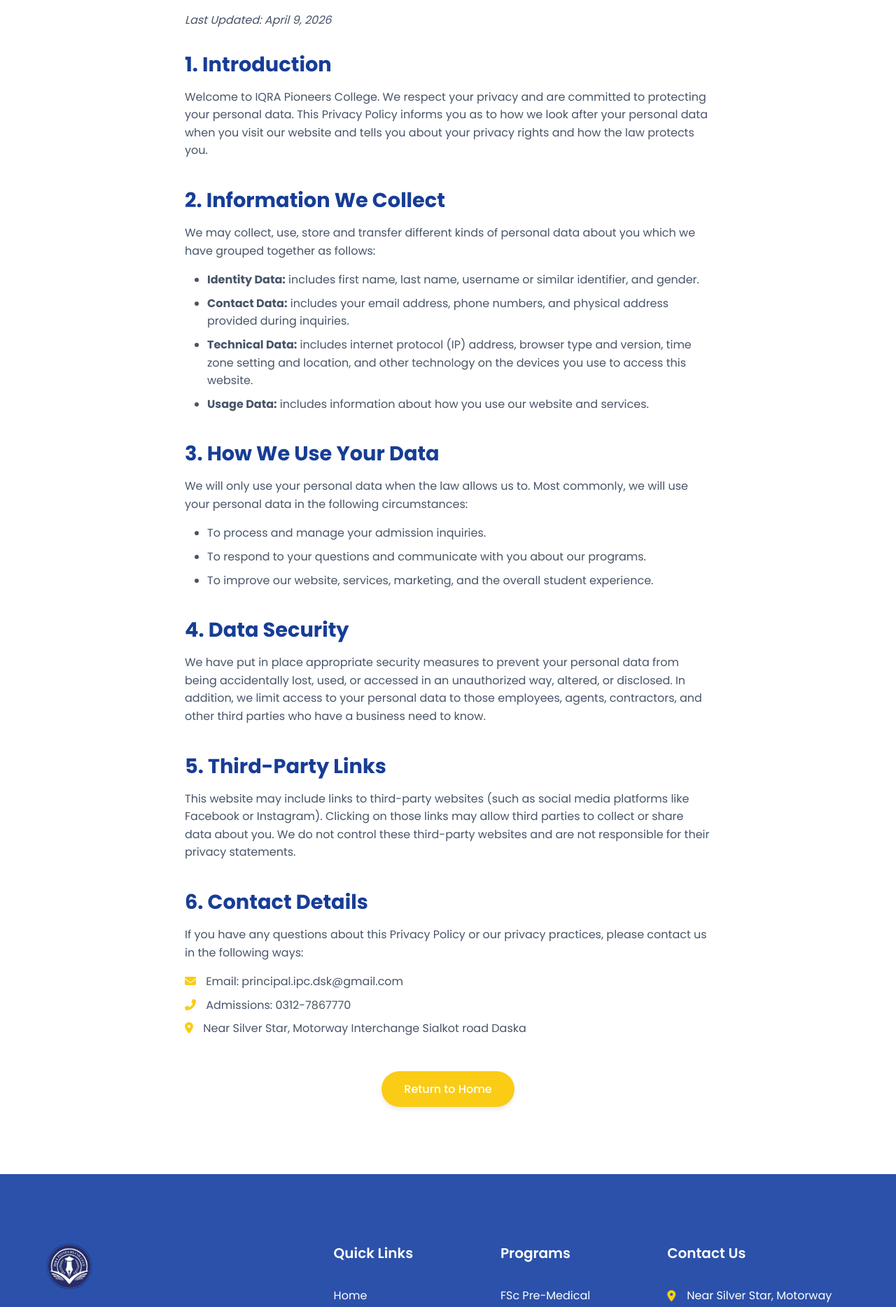
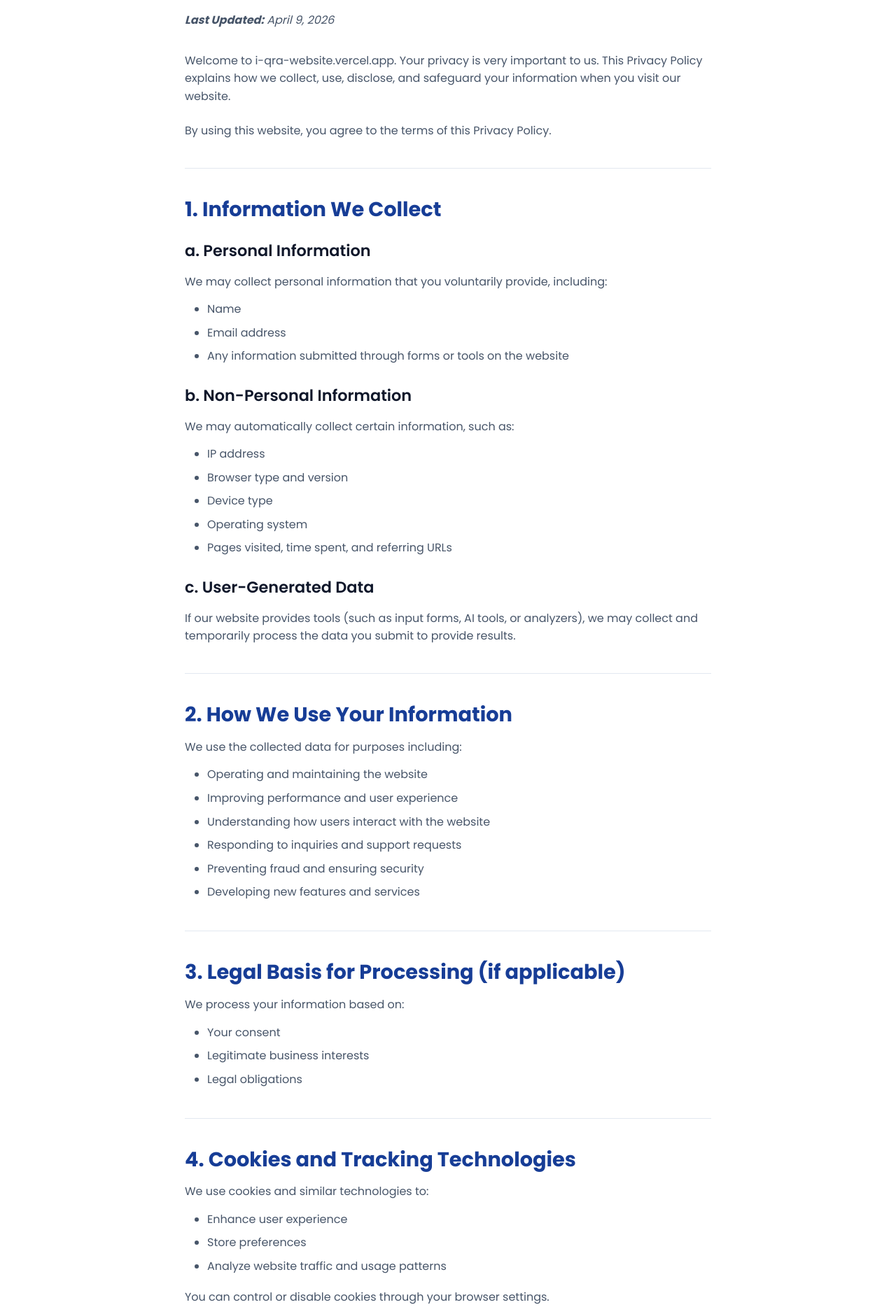
Before and after one commit to coder-363/-iQRA-website, a React (Vite) app: page /privacy-policy in a window 1280 px wide. Shown: the part 880-2748 px from the top of the page at 70% size. Built offline with nearby package versions, Linux system fonts and the light colour scheme.

Commit message:
Update Privacy Policy with requested text structure

```diff
--- a/src/pages/PrivacyPolicy.jsx
+++ b/src/pages/PrivacyPolicy.jsx
@@ -5,16 +5,16 @@
   return (
     <>
       {/* HERO SECTION */}
-      <section className="hero-redesign" id="privacy-hero">
+      <section className="hero-redesign page-header-offset" id="privacy-hero">
         <div className="hero-bg-slider">
-          <div className="hero-slide active" style={{ backgroundImage: "url('/img/cool.jpg')", opacity: 0.2 }}></div>
+          <div className="hero-slide active" style={{ backgroundImage: "url('/img/cool.jpg')", opacity: 0.15 }}></div>
           <div className="hero-dark-overlay" style={{ background: 'var(--primary-blue)' }}></div>
         </div>
         <div className="container hero-redesign-container">
           <div className="hero-redesign-content" data-aos="fade-up" data-aos-duration="400">
             <span className="hero-tag">🔒 Legal & Operations</span>
             <h1 className="hero-redesign-title">Privacy Policy</h1>
-            <p className="hero-redesign-tagline">How we handle and protect your personal information.</p>
+            <p className="hero-redesign-tagline">How we collect, use, and protect your information.</p>
           </div>
         </div>
       </section>
@@ -23,52 +23,146 @@
       <section className="section bg-white text-left">
         <div className="container" style={{ maxWidth: '800px', margin: '0 auto', color: 'var(--text-medium)' }} data-aos="fade-up" data-aos-duration="400">
 
-          <p style={{ marginBottom: '2rem', fontStyle: 'italic' }}>Last Updated: April 9, 2026</p>
+          <p style={{ marginBottom: '2rem', fontStyle: 'italic' }}><strong>Last Updated:</strong> April 9, 2026</p>
 
-          <h2 style={{ fontSize: '1.8rem', color: 'var(--primary-blue)', marginBottom: '1rem', marginTop: '2rem' }}>1. Introduction</h2>
-          <p style={{ marginBottom: '1rem' }}>
-            Welcome to IQRA Pioneers College. We respect your privacy and are committed to protecting your personal data.
-            This Privacy Policy informs you as to how we look after your personal data when you visit our website and tells you about your privacy rights and how the law protects you.
+          <p style={{ marginBottom: '1.5rem' }}>
+            Welcome to i-qra-website.vercel.app. Your privacy is very important to us. This Privacy Policy explains how we collect, use, disclose, and safeguard your information when you visit our website.
+          </p>
+          <p style={{ marginBottom: '2.5rem' }}>
+            By using this website, you agree to the terms of this Privacy Policy.
           </p>
 
-          <h2 style={{ fontSize: '1.8rem', color: 'var(--primary-blue)', marginBottom: '1rem', marginTop: '2.5rem' }}>2. Information We Collect</h2>
-          <p style={{ marginBottom: '1rem' }}>We may collect, use, store and transfer different kinds of personal data about you which we have grouped together as follows:</p>
-          <ul style={{ listStyleType: 'disc', paddingLeft: '2rem', marginBottom: '1.5rem' }}>
-            <li style={{ marginBottom: '0.5rem' }}><strong>Identity Data:</strong> includes first name, last name, username or similar identifier, and gender.</li>
-            <li style={{ marginBottom: '0.5rem' }}><strong>Contact Data:</strong> includes your email address, phone numbers, and physical address provided during inquiries.</li>
-            <li style={{ marginBottom: '0.5rem' }}><strong>Technical Data:</strong> includes internet protocol (IP) address, browser type and version, time zone setting and location, and other technology on the devices you use to access this website.</li>
-            <li style={{ marginBottom: '0.5rem' }}><strong>Usage Data:</strong> includes information about how you use our website and services.</li>
+          <hr style={{ borderTop: '1px solid #e2e8f0', marginBottom: '2.5rem' }} />
+
+          <h2 style={{ fontSize: '1.8rem', color: 'var(--primary-blue)', marginBottom: '1rem' }}>1. Information We Collect</h2>
+
+          <h3 style={{ fontSize: '1.4rem', color: 'var(--text-dark)', marginTop: '1.5rem', marginBottom: '0.8rem' }}>a. Personal Information</h3>
+          <p style={{ marginBottom: '0.8rem' }}>We may collect personal information that you voluntarily provide, including:</p>
+          <ul style={{ listStyleType: 'disc', paddingLeft: '2rem', marginBottom: '1.5rem', lineHeight: '1.8' }}>
+            <li style={{ marginBottom: '0.3rem' }}>Name</li>
+            <li style={{ marginBottom: '0.3rem' }}>Email address</li>
+            <li style={{ marginBottom: '0.3rem' }}>Any information submitted through forms or tools on the website</li>
           </ul>
 
-          <h2 style={{ fontSize: '1.8rem', color: 'var(--primary-blue)', marginBottom: '1rem', marginTop: '2.5rem' }}>3. How We Use Your Data</h2>
-          <p style={{ marginBottom: '1rem' }}>We will only use your personal data when the law allows us to. Most commonly, we will use your personal data in the following circumstances:</p>
-          <ul style={{ listStyleType: 'disc', paddingLeft: '2rem', marginBottom: '1.5rem' }}>
-            <li style={{ marginBottom: '0.5rem' }}>To process and manage your admission inquiries.</li>
-            <li style={{ marginBottom: '0.5rem' }}>To respond to your questions and communicate with you about our programs.</li>
-            <li style={{ marginBottom: '0.5rem' }}>To improve our website, services, marketing, and the overall student experience.</li>
+          <h3 style={{ fontSize: '1.4rem', color: 'var(--text-dark)', marginTop: '1.5rem', marginBottom: '0.8rem' }}>b. Non-Personal Information</h3>
+          <p style={{ marginBottom: '0.8rem' }}>We may automatically collect certain information, such as:</p>
+          <ul style={{ listStyleType: 'disc', paddingLeft: '2rem', marginBottom: '1.5rem', lineHeight: '1.8' }}>
+            <li style={{ marginBottom: '0.3rem' }}>IP address</li>
+            <li style={{ marginBottom: '0.3rem' }}>Browser type and version</li>
+            <li style={{ marginBottom: '0.3rem' }}>Device type</li>
+            <li style={{ marginBottom: '0.3rem' }}>Operating system</li>
+            <li style={{ marginBottom: '0.3rem' }}>Pages visited, time spent, and referring URLs</li>
           </ul>
 
-          <h2 style={{ fontSize: '1.8rem', color: 'var(--primary-blue)', marginBottom: '1rem', marginTop: '2.5rem' }}>4. Data Security</h2>
-          <p style={{ marginBottom: '1.5rem' }}>
-            We have put in place appropriate security measures to prevent your personal data from being accidentally lost, used, or accessed in an unauthorized way, altered, or disclosed.
-            In addition, we limit access to your personal data to those employees, agents, contractors, and other third parties who have a business need to know.
+          <h3 style={{ fontSize: '1.4rem', color: 'var(--text-dark)', marginTop: '1.5rem', marginBottom: '0.8rem' }}>c. User-Generated Data</h3>
+          <p style={{ marginBottom: '2.5rem' }}>If our website provides tools (such as input forms, AI tools, or analyzers), we may collect and temporarily process the data you submit to provide results.</p>
+
+          <hr style={{ borderTop: '1px solid #e2e8f0', marginBottom: '2.5rem' }} />
+
+          <h2 style={{ fontSize: '1.8rem', color: 'var(--primary-blue)', marginBottom: '1rem' }}>2. How We Use Your Information</h2>
+          <p style={{ marginBottom: '0.8rem' }}>We use the collected data for purposes including:</p>
+          <ul style={{ listStyleType: 'disc', paddingLeft: '2rem', marginBottom: '2.5rem', lineHeight: '1.8' }}>
+            <li style={{ marginBottom: '0.3rem' }}>Operating and maintaining the website</li>
+            <li style={{ marginBottom: '0.3rem' }}>Improving performance and user experience</li>
+            <li style={{ marginBottom: '0.3rem' }}>Understanding how users interact with the website</li>
+            <li style={{ marginBottom: '0.3rem' }}>Responding to inquiries and support requests</li>
+            <li style={{ marginBottom: '0.3rem' }}>Preventing fraud and ensuring security</li>
+            <li style={{ marginBottom: '0.3rem' }}>Developing new features and services</li>
+          </ul>
+
+          <hr style={{ borderTop: '1px solid #e2e8f0', marginBottom: '2.5rem' }} />
+
+          <h2 style={{ fontSize: '1.8rem', color: 'var(--primary-blue)', marginBottom: '1rem' }}>3. Legal Basis for Processing (if applicable)</h2>
+          <p style={{ marginBottom: '0.8rem' }}>We process your information based on:</p>
+          <ul style={{ listStyleType: 'disc', paddingLeft: '2rem', marginBottom: '2.5rem', lineHeight: '1.8' }}>
+            <li style={{ marginBottom: '0.3rem' }}>Your consent</li>
+            <li style={{ marginBottom: '0.3rem' }}>Legitimate business interests</li>
+            <li style={{ marginBottom: '0.3rem' }}>Legal obligations</li>
+          </ul>
+
+          <hr style={{ borderTop: '1px solid #e2e8f0', marginBottom: '2.5rem' }} />
+
+          <h2 style={{ fontSize: '1.8rem', color: 'var(--primary-blue)', marginBottom: '1rem' }}>4. Cookies and Tracking Technologies</h2>
+          <p style={{ marginBottom: '0.8rem' }}>We use cookies and similar technologies to:</p>
+          <ul style={{ listStyleType: 'disc', paddingLeft: '2rem', marginBottom: '1rem', lineHeight: '1.8' }}>
+            <li style={{ marginBottom: '0.3rem' }}>Enhance user experience</li>
+            <li style={{ marginBottom: '0.3rem' }}>Store preferences</li>
+            <li style={{ marginBottom: '0.3rem' }}>Analyze website traffic and usage patterns</li>
+          </ul>
+          <p style={{ marginBottom: '2.5rem' }}>You can control or disable cookies through your browser settings.</p>
+
+          <hr style={{ borderTop: '1px solid #e2e8f0', marginBottom: '2.5rem' }} />
+
+          <h2 style={{ fontSize: '1.8rem', color: 'var(--primary-blue)', marginBottom: '1rem' }}>5. Third-Party Services</h2>
+          <p style={{ marginBottom: '0.8rem' }}>We may use third-party tools and services such as:</p>
+          <ul style={{ listStyleType: 'disc', paddingLeft: '2rem', marginBottom: '1rem', lineHeight: '1.8' }}>
+            <li style={{ marginBottom: '0.3rem' }}>Analytics providers</li>
+            <li style={{ marginBottom: '0.3rem' }}>Hosting services</li>
+            <li style={{ marginBottom: '0.3rem' }}>AI or automation tools</li>
+          </ul>
+          <p style={{ marginBottom: '2.5rem' }}>These third parties may collect, store, and process your data according to their own privacy policies. We are not responsible for their practices.</p>
+
+          <hr style={{ borderTop: '1px solid #e2e8f0', marginBottom: '2.5rem' }} />
+
+          <h2 style={{ fontSize: '1.8rem', color: 'var(--primary-blue)', marginBottom: '1rem' }}>6. Data Retention</h2>
+          <p style={{ marginBottom: '0.8rem' }}>We retain your information only for as long as necessary to:</p>
+          <ul style={{ listStyleType: 'disc', paddingLeft: '2rem', marginBottom: '2.5rem', lineHeight: '1.8' }}>
+            <li style={{ marginBottom: '0.3rem' }}>Fulfill the purposes outlined in this policy</li>
+            <li style={{ marginBottom: '0.3rem' }}>Comply with legal obligations</li>
+            <li style={{ marginBottom: '0.3rem' }}>Resolve disputes</li>
+          </ul>
+
+          <hr style={{ borderTop: '1px solid #e2e8f0', marginBottom: '2.5rem' }} />
+
+          <h2 style={{ fontSize: '1.8rem', color: 'var(--primary-blue)', marginBottom: '1rem' }}>7. Data Security</h2>
+          <p style={{ marginBottom: '2.5rem' }}>We implement reasonable technical and organizational measures to protect your data. However, no online system is completely secure, and we cannot guarantee absolute security.</p>
+
+          <hr style={{ borderTop: '1px solid #e2e8f0', marginBottom: '2.5rem' }} />
+
+          <h2 style={{ fontSize: '1.8rem', color: 'var(--primary-blue)', marginBottom: '1rem' }}>8. Your Rights</h2>
+          <p style={{ marginBottom: '0.8rem' }}>Depending on your location, you may have the right to:</p>
+          <ul style={{ listStyleType: 'disc', paddingLeft: '2rem', marginBottom: '1rem', lineHeight: '1.8' }}>
+            <li style={{ marginBottom: '0.3rem' }}>Access your personal data</li>
+            <li style={{ marginBottom: '0.3rem' }}>Request correction or deletion</li>
+            <li style={{ marginBottom: '0.3rem' }}>Withdraw consent</li>
+            <li style={{ marginBottom: '0.3rem' }}>Object to data processing</li>
+          </ul>
+          <p style={{ marginBottom: '2.5rem' }}>To exercise these rights, contact us using the details below.</p>
+
+          <hr style={{ borderTop: '1px solid #e2e8f0', marginBottom: '2.5rem' }} />
+
+          <h2 style={{ fontSize: '1.8rem', color: 'var(--primary-blue)', marginBottom: '1rem' }}>9. Children's Privacy</h2>
+          <p style={{ marginBottom: '2.5rem' }}>Our services are not intended for children under 13. We do not knowingly collect personal information from children.</p>
+
+          <hr style={{ borderTop: '1px solid #e2e8f0', marginBottom: '2.5rem' }} />
+
+          <h2 style={{ fontSize: '1.8rem', color: 'var(--primary-blue)', marginBottom: '1rem' }}>10. External Links</h2>
+          <p style={{ marginBottom: '2.5rem' }}>Our website may contain links to external websites. We are not responsible for the privacy practices or content of those websites.</p>
+
+          <hr style={{ borderTop: '1px solid #e2e8f0', marginBottom: '2.5rem' }} />
+
+          <h2 style={{ fontSize: '1.8rem', color: 'var(--primary-blue)', marginBottom: '1rem' }}>11. International Data Transfers</h2>
+          <p style={{ marginBottom: '2.5rem' }}>Your information may be transferred to and processed in countries outside your location, where data protection laws may differ.</p>
+
+          <hr style={{ borderTop: '1px solid #e2e8f0', marginBottom: '2.5rem' }} />
+
+          <h2 style={{ fontSize: '1.8rem', color: 'var(--primary-blue)', marginBottom: '1rem' }}>12. Changes to This Privacy Policy</h2>
+          <p style={{ marginBottom: '2.5rem' }}>We may update this Privacy Policy periodically. Any changes will be posted on this page with an updated revision date.</p>
+
+          <hr style={{ borderTop: '1px solid #e2e8f0', marginBottom: '2.5rem' }} />
+
+          <h2 style={{ fontSize: '1.8rem', color: 'var(--primary-blue)', marginBottom: '1rem' }}>13. Contact Information</h2>
+          <p style={{ marginBottom: '1rem' }}>If you have any questions, concerns, or requests regarding this Privacy Policy, you can contact us at:</p>
+          <p style={{ marginBottom: '2.5rem' }}>
+            <strong>Email:</strong> <a href="mailto:principal.ipc.dsk@gmail.com" style={{ color: 'var(--primary-blue)', textDecoration: 'underline', fontWeight: 'bold' }}>principal.ipc.dsk@gmail.com</a>
           </p>
 
-          <h2 style={{ fontSize: '1.8rem', color: 'var(--primary-blue)', marginBottom: '1rem', marginTop: '2.5rem' }}>5. Third-Party Links</h2>
-          <p style={{ marginBottom: '1.5rem' }}>
-            This website may include links to third-party websites (such as social media platforms like Facebook or Instagram).
-            Clicking on those links may allow third parties to collect or share data about you. We do not control these third-party websites and are not responsible for their privacy statements.
-          </p>
+          <hr style={{ borderTop: '1px solid #e2e8f0', marginBottom: '2.5rem' }} />
 
-          <h2 style={{ fontSize: '1.8rem', color: 'var(--primary-blue)', marginBottom: '1rem', marginTop: '2.5rem' }}>6. Contact Details</h2>
-          <p style={{ marginBottom: '1rem' }}>If you have any questions about this Privacy Policy or our privacy practices, please contact us in the following ways:</p>
-          <ul style={{ listStyleType: 'none', paddingLeft: '0', marginBottom: '3rem' }}>
-            <li style={{ marginBottom: '0.5rem' }}><i className="fas fa-envelope" style={{ color: 'var(--accent-yellow)', marginRight: '10px' }}></i> Email: principal.ipc.dsk@gmail.com</li>
-            <li style={{ marginBottom: '0.5rem' }}><i className="fas fa-phone-alt" style={{ color: 'var(--accent-yellow)', marginRight: '10px' }}></i> Admissions: 0312-7867770</li>
-            <li style={{ marginBottom: '0.5rem' }}><i className="fas fa-location-dot" style={{ color: 'var(--accent-yellow)', marginRight: '10px' }}></i> Near Silver Star, Motorway Interchange Sialkot road Daska</li>
-          </ul>
+          <h2 style={{ fontSize: '1.8rem', color: 'var(--primary-blue)', marginBottom: '1rem' }}>14. Consent</h2>
+          <p style={{ marginBottom: '2.5rem' }}>By using our website, you hereby consent to our Privacy Policy and agree to its terms.</p>
 
-          <div style={{ textAlign: 'center', marginTop: '3rem' }}>
+          <div style={{ textAlign: 'center', marginTop: '4rem' }}>
             <Link to="/" className="btn btn-accent" style={{ display: 'inline-flex', padding: '0.8rem 2rem', borderRadius: '50px' }}>
               Return to Home
             </Link>
```
